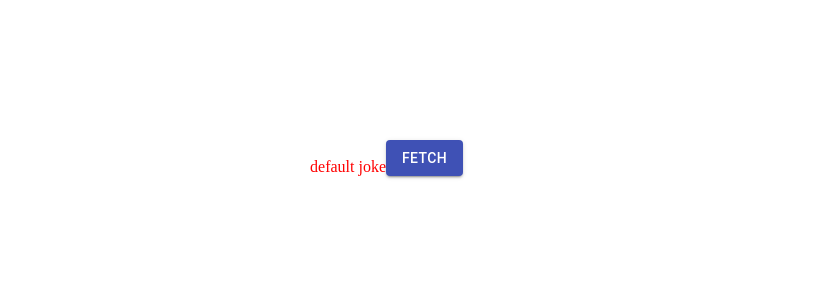
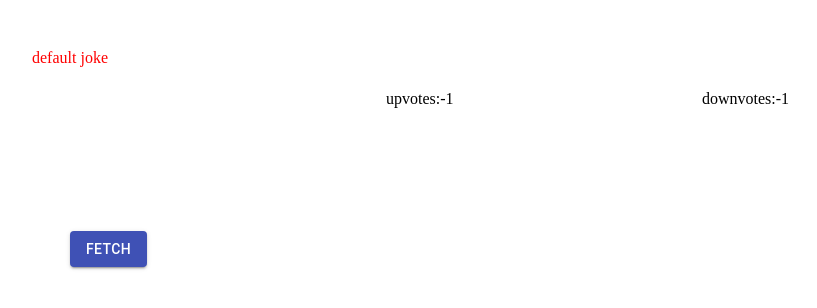
Before and after one commit to LittleTheFu/joke_ts, a React app: page / in a window 1280 px wide. Shown: the top 308 px of the page, without its empty margins (254-1071 px from the left). Built offline with nearby package versions, Linux system fonts and the light colour scheme.

Commit message:
display upvotes downvotes

```diff
--- a/src/jokeApp.tsx
+++ b/src/jokeApp.tsx
@@ -69,9 +69,8 @@ const useStyles = makeStyles({
         size: 800,
     },
     box: {
-        height: 0,
+        height: 100,
         color: 'red',
-        textAlign: 'right',
     },
 });
 
@@ -88,16 +87,21 @@ function api<T>(url: string, info: object): Promise<T> {
 const JokeApp: React.FC = () => {
     const [joke, setJoke] = useState('default joke');
     const [isLoading, setLoadding] = useState(false);
+    const [upvotes, setUpvotes] = useState(-1);
+    const [downvotes, setDownvotes] = useState(-1);
+
     const classes = useStyles({});
     console.log(classes);
 
     const fetchData = (): void => {
         if (isLoading) return;
         setLoadding(true);
-        api<{ id: string; content: string }>(jokeUrl, info)
-            .then(({ id, content }) => {
+        api<{ id: string; content: string; upvotes: number; downvotes: number }>(jokeUrl, info)
+            .then(({ id, content, upvotes, downvotes }) => {
                 console.log(id, content);
                 setJoke(content);
+                setUpvotes(upvotes);
+                setDownvotes(downvotes);
                 setLoadding(false);
             })
             .catch(error => {
@@ -109,12 +113,18 @@ const JokeApp: React.FC = () => {
     return (
         <div>
             <Grid container justify="center" alignItems="center" className={classes.root}>
-                <Grid item xs={12} sm={6}>
+                <Grid container item xs={12} sm={6} justify="center">
                     {isLoading ? (
                         <CircularProgress color="secondary" size={80} />
                     ) : (
-                        <Box className={classes.box}>{joke}</Box>
+                        <div className={classes.box}>{joke}</div>
                     )}
+                </Grid>
+                <Grid item xs={6} sm={3}>
+                    upvotes:{upvotes}
+                </Grid>
+                <Grid item xs={6} sm={3}>
+                    downvotes:{downvotes}
                 </Grid>
                 <Grid item xs={12} sm={6}>
                     <Button variant="contained" color="primary" onClick={fetchData}>
```
